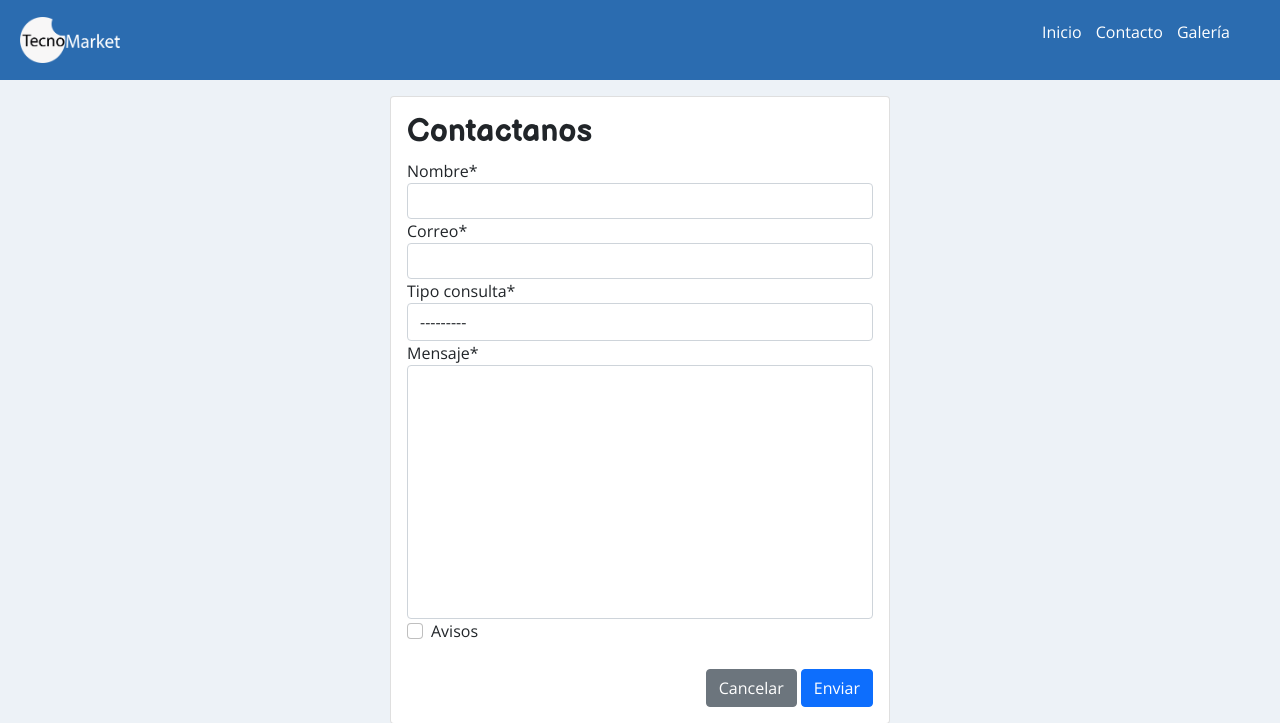
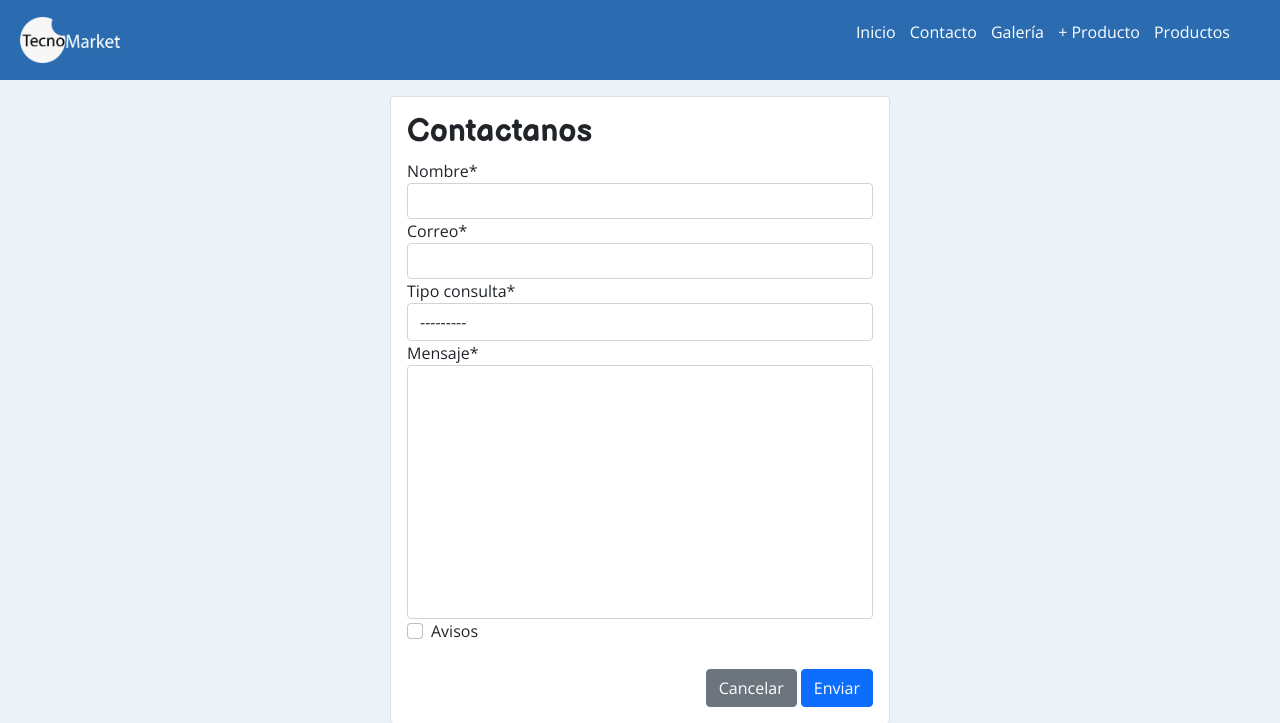
Before and after one commit to dbetm/tecnomarket-learn-django, a Django app: page /contacto/ in a window 1280 px wide. Shown: the top 723 px of the page. Run offline with Django 3.2, Linux system fonts and the light colour scheme; some libraries are stand-ins or nearby versions.

Commit message:
Add products CRUD

```diff
--- a/app/forms.py
+++ b/app/forms.py
@@ -1,5 +1,7 @@
+from datetime import datetime
+
 from django import forms
-from .models import Contacto
+from .models import Contacto, Producto
 
 
 class ContactoForm(forms.ModelForm):
@@ -8,3 +10,18 @@ class ContactoForm(forms.ModelForm):
         model = Contacto
         # fields = ['nombre', 'correo', 'tipo_consulta', 'mensaje', 'avisos']
         fields = '__all__' # all fields
+
+
+class ProductoForm(forms.ModelForm):
+
+    class Meta:
+        model = Producto
+        fields = '__all__'
+
+        current_year = datetime.now().year
+
+        widgets = {
+            'fecha_fabricacion': forms.SelectDateWidget(
+                years=reversed(range(current_year - 100, current_year + 1))
+            )
+        }
--- a/app/templates/app/base.html
+++ b/app/templates/app/base.html
@@ -34,6 +34,12 @@
                     <li>
                         <a href="{% url 'galeria' %}">Galería</a>
                     </li>
+                    <li>
+                        <a href="{% url 'agregar_producto' %}">+ Producto</a>
+                    </li>
+                    <li>
+                        <a href="{% url 'listar_productos' %}">Productos</a>
+                    </li>
                 </ul>
             </nav>
         </div>
--- a/app/urls.py
+++ b/app/urls.py
@@ -1,8 +1,13 @@
 from django.urls import path
 from .views import home, contacto, galeria
+from .views import agregar_producto, listar_productos, modificar_producto, eliminar_producto
 
 urlpatterns = [
     path('', home, name='home'),
     path('contacto/', contacto, name='contacto'),
-    path('galeria/', galeria, name='galeria')
+    path('galeria/', galeria, name='galeria'),
+    path('agregar-producto/', agregar_producto, name='agregar_producto'),
+    path('listar-productos/', listar_productos, name='listar_productos'),
+    path('modificar-producto/<id>/', modificar_producto, name='modificar_producto'),
+    path('eliminar-producto/<id>/', eliminar_producto, name='eliminar_producto'),
 ]
--- a/app/views.py
+++ b/app/views.py
@@ -1,6 +1,6 @@
-from django.shortcuts import render
+from django.shortcuts import render, redirect, get_object_or_404
 from .models import Producto
-from .forms import ContactoForm
+from .forms import ContactoForm, ProductoForm
 
 # Create your views here.
 
@@ -28,3 +28,55 @@ def contacto(request):
 
 def galeria(request):
     return render(request, 'app/galeria.html')
+
+def agregar_producto(request):
+    data = {
+        'form': ProductoForm()
+    }
+
+    if request.method == 'POST':
+        formulario = ProductoForm(data=request.POST, files=request.FILES)
+
+        if formulario.is_valid():
+            formulario.save()
+            data['mensaje'] = "Guardado correctamente"
+        else:
+            data['form'] = formulario
+            data['mensaje'] = formulario.errors
+
+    return render(request, 'app/producto/agregar.html', context=data)
+
+def listar_productos(request):
+    productos = Producto.objects.all()
+    data = {'productos': productos}
+
+    return render(request, 'app/producto/listar.html', context=data)
+
+def modificar_producto(request, id):
+
+    producto = get_object_or_404(Producto, id=id)
+
+    data = {
+        'form': ProductoForm(instance=producto)
+    }
+
+    if request.method == 'POST':
+        formulario = ProductoForm(
+            data=request.POST,
+            instance=producto,
+            files=request.FILES
+        )
+
+        if formulario.is_valid():
+            formulario.save()
+            return redirect(to='listar_productos')
+        data['form'] = formulario
+        data['mensaje'] = formulario.errors
+
+    return render(request, 'app/producto/modificar.html', context=data)
+
+def eliminar_producto(request, id):
+    producto =get_object_or_404(Producto, id=id)
+    producto.delete()
+
+    return redirect(to='listar_productos')
```
Also changed, not shown: app/templates/app/producto/agregar.html (+28 -0 lines), app/templates/app/producto/listar.html (+45 -0 lines), app/templates/app/producto/modificar.html (+28 -0 lines).
